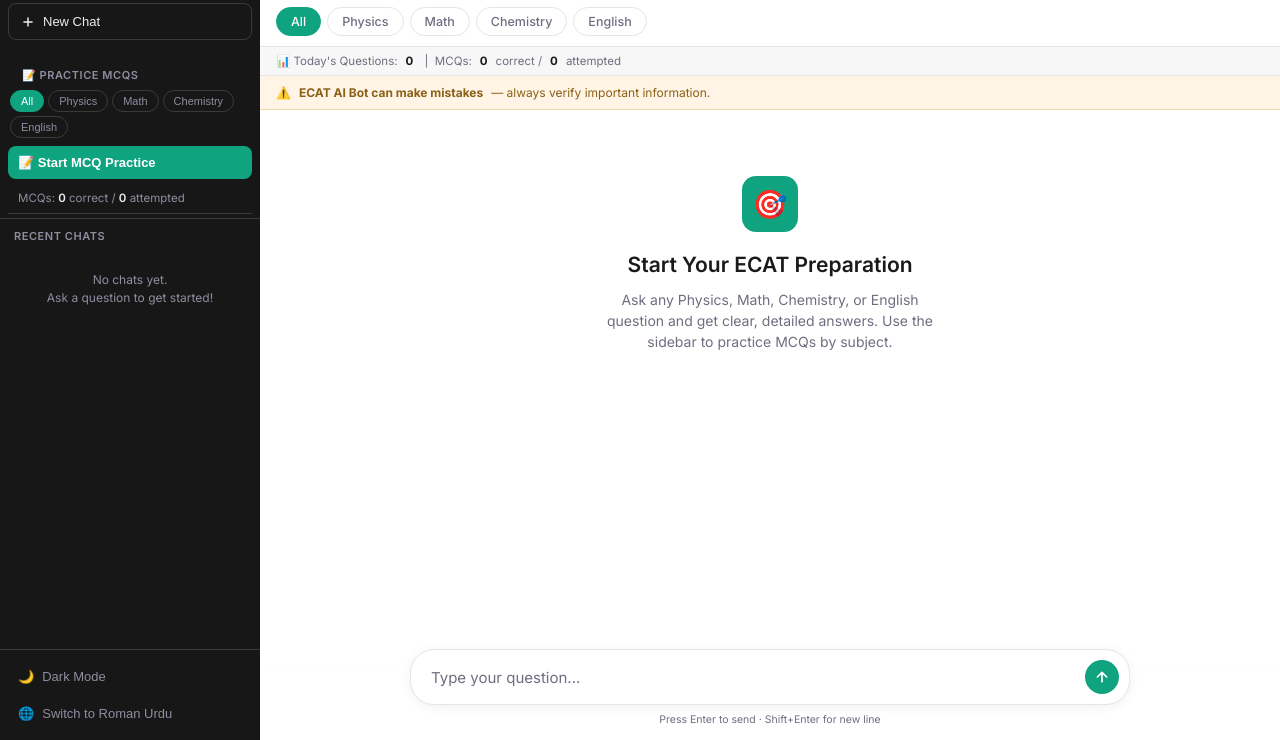
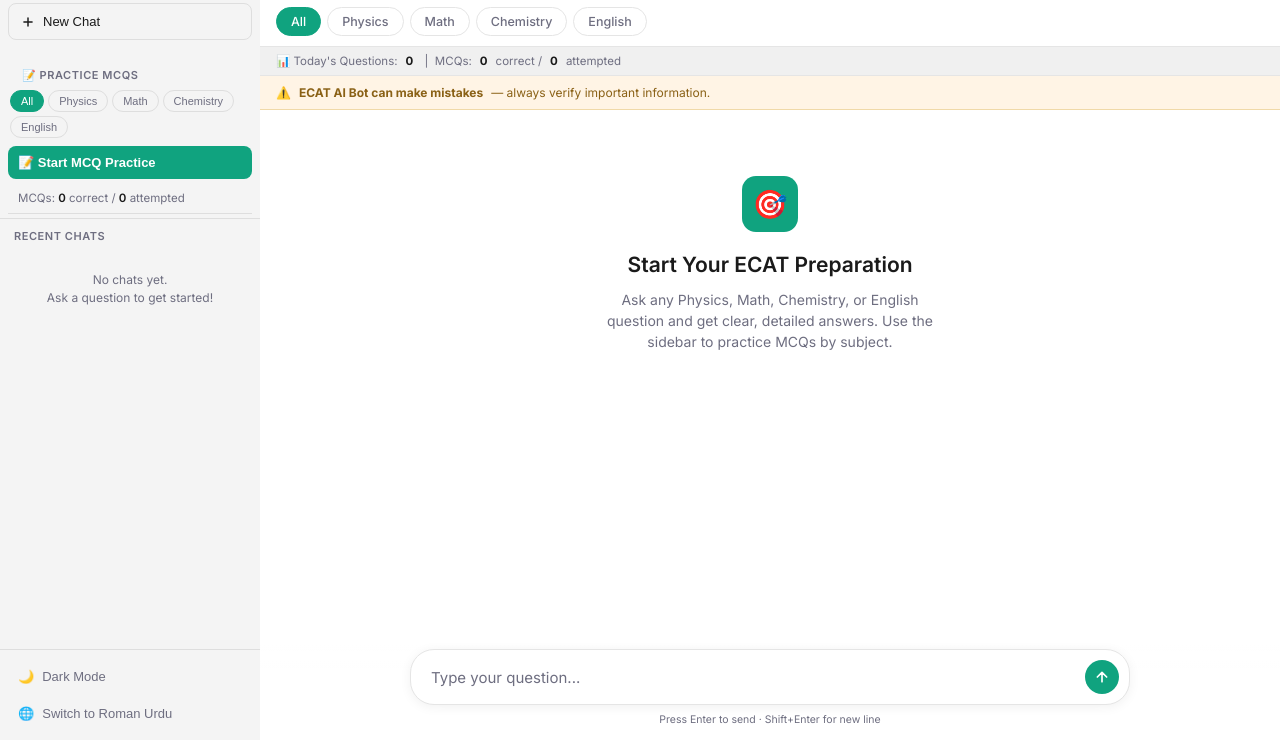
Before and after one commit to AleeshaTariq1/ecat-bot, a website: page public/index.html in a window 1280 px wide. Shown: the part 60-800 px from the top of the page. Drawn offline with nearby package versions, Linux system fonts and the light colour scheme.

Commit message:
Naya modern design

```diff
--- a/public/index.html
+++ b/public/index.html
@@ -14,13 +14,13 @@
 
     :root {
       --bg: #ffffff;
-      --bg-secondary: #f7f7f8;
-      --sidebar-bg: #171717;
-      --sidebar-hover: #2a2a2a;
-      --sidebar-active: #333333;
-      --sidebar-text: #ececec;
-      --sidebar-text-dim: #8e8ea0;
-      --sidebar-border: #3a3a3a;
+      --bg-secondary: #f0f0f0;
+      --sidebar-bg: #f4f4f4;
+      --sidebar-hover: #e8e8e8;
+      --sidebar-active: #dedede;
+      --sidebar-text: #1a1a1a;
+      --sidebar-text-dim: #6e6e80;
+      --sidebar-border: #dedede;
       --text-primary: #1a1a1a;
       --text-secondary: #6e6e80;
       --border: #e5e5e5;
@@ -32,6 +32,12 @@
     [data-theme="dark"] {
       --bg: #212121;
       --bg-secondary: #2a2a2a;
+      --sidebar-bg: #171717;
+      --sidebar-hover: #2a2a2a;
+      --sidebar-active: #333333;
+      --sidebar-text: #ececec;
+      --sidebar-text-dim: #8e8ea0;
+      --sidebar-border: #3a3a3a;
       --text-primary: #f0f0f0;
       --text-secondary: #9a9aa5;
       --border: #383838;
@@ -470,7 +476,7 @@
 
     <div class="sidebar-footer">
       <button class="sidebar-footer-btn" onclick="toggleDarkMode()">
-        <span id="darkIcon">🌙</span> Dark Mode
+        <span id="darkIcon">🌙</span> <span id="darkLabel">Dark Mode</span>
       </button>
       <button class="sidebar-footer-btn" onclick="toggleLanguage()">
         <span>🌐</span> <span id="langLabel">Switch to Roman Urdu</span>
@@ -689,6 +695,7 @@
         if (theme === 'dark') {
           document.documentElement.setAttribute('data-theme','dark');
           document.getElementById('darkIcon').textContent = '☀️';
+          document.getElementById('darkLabel').textContent = 'Light Mode';
         }
         if (lang === 'roman_urdu') {
           currentLang = 'roman_urdu';
@@ -725,13 +732,17 @@
     function toggleDarkMode() {
       const isDark = document.documentElement.getAttribute('data-theme') === 'dark';
       if (isDark) {
+        // Switch to Light Mode
         document.documentElement.removeAttribute('data-theme');
         localStorage.setItem('ecatbot_theme','light');
         document.getElementById('darkIcon').textContent = '🌙';
+        document.getElementById('darkLabel').textContent = 'Dark Mode';
       } else {
+        // Switch to Dark Mode
         document.documentElement.setAttribute('data-theme','dark');
         localStorage.setItem('ecatbot_theme','dark');
         document.getElementById('darkIcon').textContent = '☀️';
+        document.getElementById('darkLabel').textContent = 'Light Mode';
       }
     }
 
```
